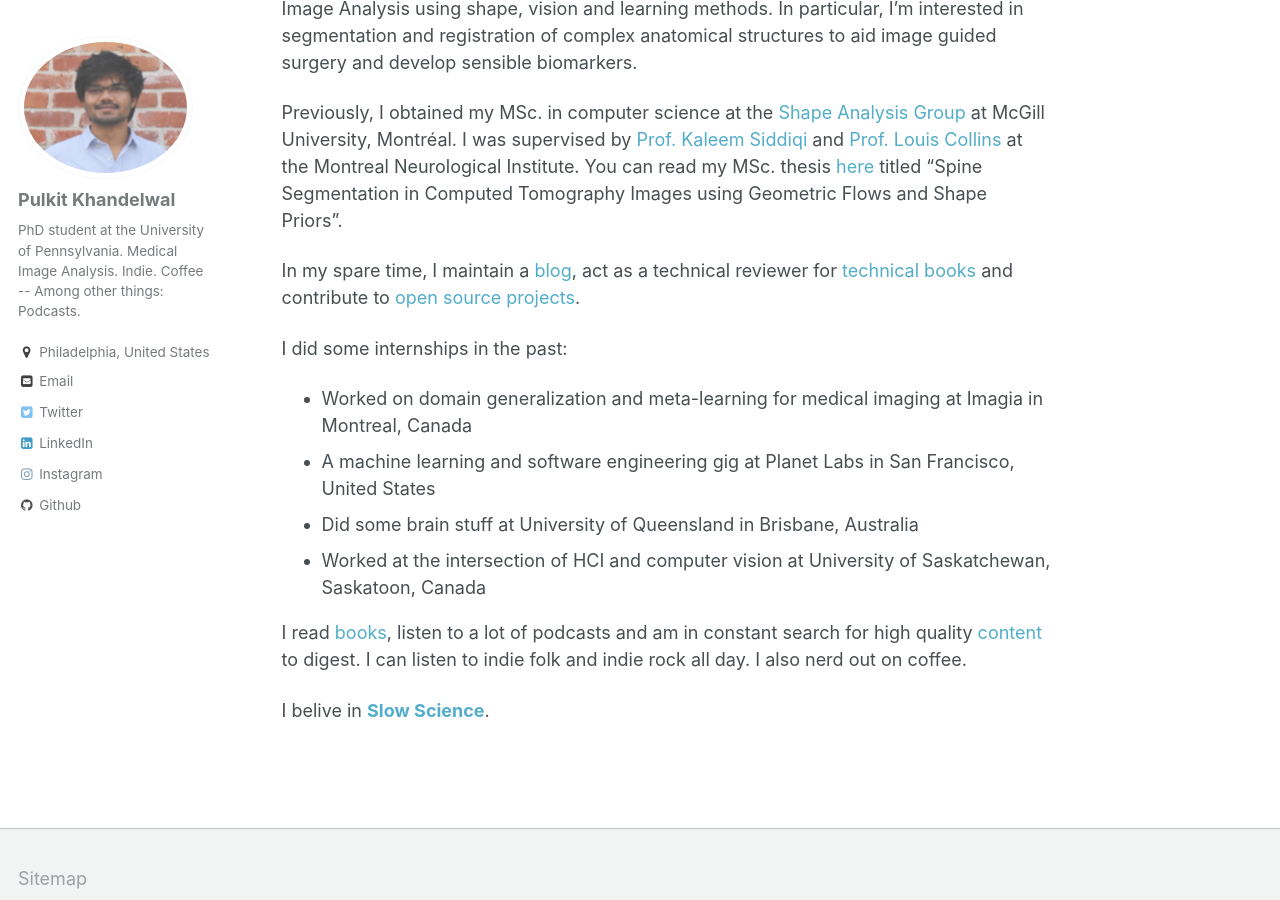
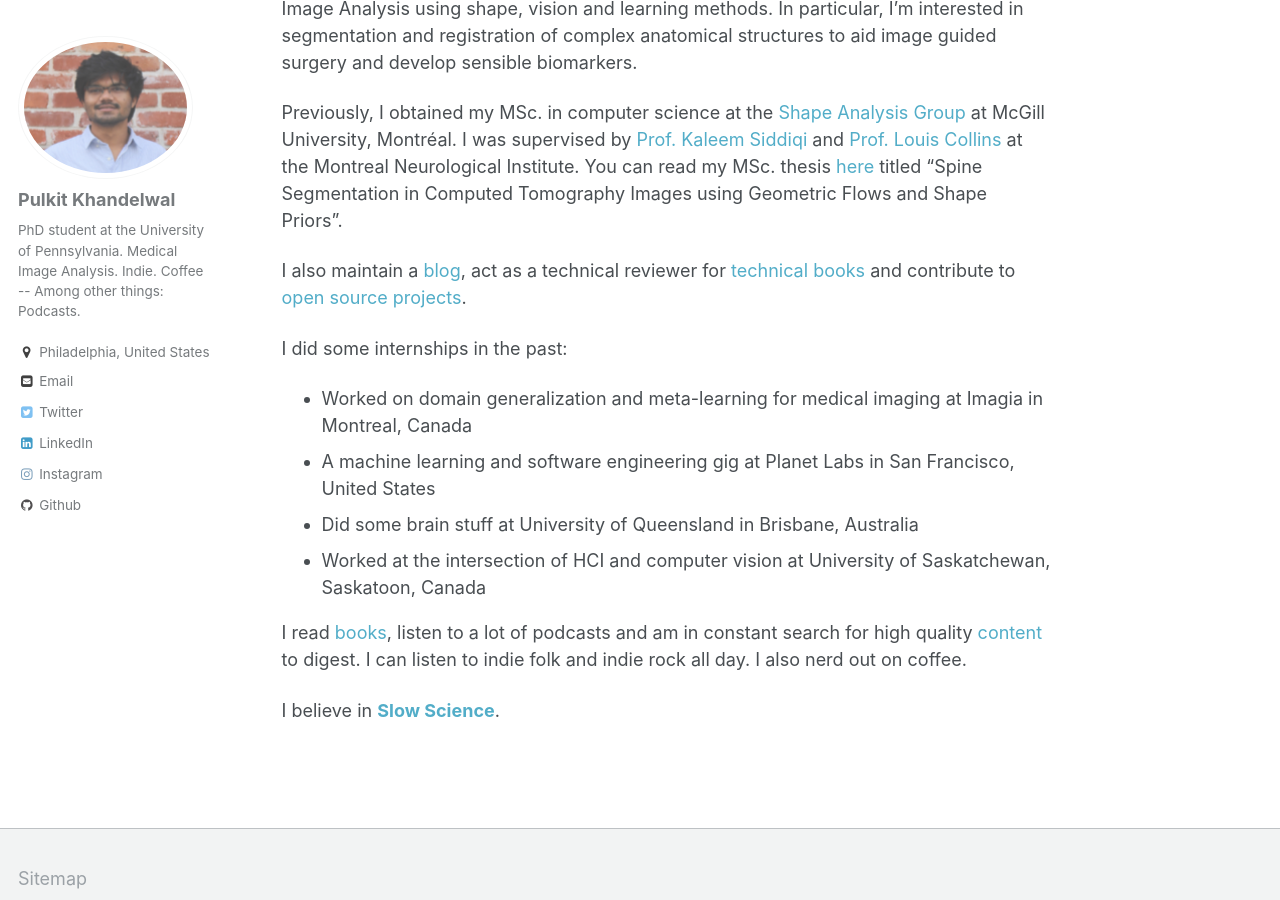
Before and after one commit to Pulkit-Khandelwal/pulkit-khandelwal.github.io, a Jekyll site: the page built from _pages/about.md, in a window 1280 px wide and 900 px high, scrolled down 423 px. Built offline with Jekyll 4.4.1, drawn with Linux system fonts in a browser that asks for light colours.

Commit message:
Update about.md

```diff
--- a/_pages/about.md
+++ b/_pages/about.md
@@ -19,7 +19,7 @@
 Previously, I obtained my MSc. in computer science at the [Shape Analysis Group](http://www.cim.mcgill.ca/~shape/) at McGill University, Montréal. I was supervised by [Prof. Kaleem Siddiqi](http://www.cim.mcgill.ca/~siddiqi/) and [Prof. Louis Collins](http://nist.mni.mcgill.ca/) at the Montreal Neurological Institute. You can read my MSc. thesis [here](https://escholarship.mcgill.ca/concern/theses/4b29bb21t) titled "Spine Segmentation in Computed
 Tomography Images using Geometric Flows and Shape Priors".
 
-In my spare time, I maintain a [blog](https://pulkit-khandelwal.github.io/blog/), act as a technical reviewer for [technical books](https://github.com/TrainingByPackt/Applied-Supervised-Learning-with-R/tree/master/Lesson07) and contribute to [open source projects](https://github.com/Pulkit-Khandelwal/Reinforcement-Learning-Notebooks).
+I also maintain a [blog](https://pulkit-khandelwal.github.io/blog/), act as a technical reviewer for [technical books](https://github.com/TrainingByPackt/Applied-Supervised-Learning-with-R/tree/master/Lesson07) and contribute to [open source projects](https://github.com/Pulkit-Khandelwal/Reinforcement-Learning-Notebooks).
 
 I did some internships in the past:
 * Worked on domain generalization and meta-learning for medical imaging at Imagia in Montreal, Canada
@@ -30,4 +30,4 @@
 
 I read [books](https://pulkit-khandelwal.github.io/reading-list/), listen to a lot of podcasts and am in constant search for high quality [content](https://pulkit-khandelwal.github.io/websites/) to digest. I can listen to indie folk and indie rock all day. I also nerd out on coffee.
 
-I belive in [**Slow Science**](http://slow-science.org/).
+I believe in [**Slow Science**](http://slow-science.org/).
```
